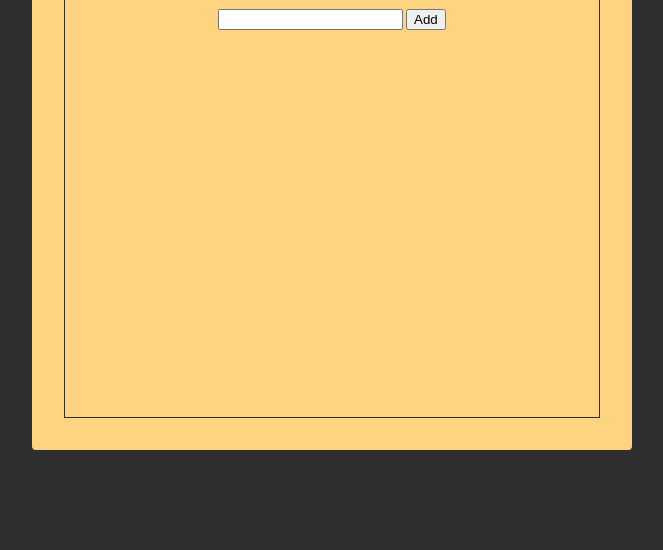
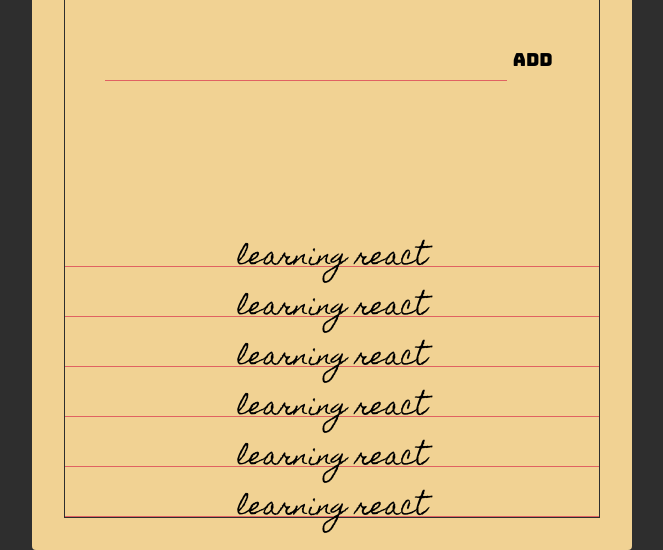
Before and after one commit to MuhammadFahrulazmi322/react-starter, a website: page index.html in a window 1280 px wide. Shown: the part 250-800 px from the top of the page, without its empty margins (308-971 px from the left). Drawn offline with nearby package versions, Linux system fonts and the light colour scheme.

Commit message:
tes add to react

```diff
--- a/index.html
+++ b/index.html
@@ -13,10 +13,18 @@
       href="https://fonts.googleapis.com/css2?family=Homemade+Apple&display=swap"
       rel="stylesheet"
     />
-
+    <script src="https://unpkg.com/react@16/umd/react.development.js"></script>
+    <script src="https://unpkg.com/react-dom@16/umd/react-dom.development.js"></script>
+    <script src="https://unpkg.com/babel-standalone@6.26.0/babel.js"></script>
     <title>Add To do List</title>
   </head>
   <body>
+    <div id="root"></div>
+
+    <script type="text/babel">
+      class App extends React.Component {
+        render() {
+          return (
             <div class="container">
               <div class="frame">
                 <header>
@@ -24,13 +32,39 @@
                   <h1 class="header-tittle">todo List</h1>
                   <button class="header-btn kiri">Clear</button>
                 </header>
-        <section>
-          <form action="">
-            <input type="text" name="" id="addTodo" />
-            <input type="submit" value="Add" />
+                <section class="add">
+                  <form action="" class="add-form">
+                    <input type="text" name="" id="addTodo" class="addTodo" />
+                    <input type="submit" value="Add" class="btnAdd" />
                   </form>
+                </section>
+                <section class="todos">
+                  <div class="todo">
+                    <span class="todo-text">learning react</span>
+                  </div>
+                  <div class="todo">
+                    <span class="todo-text">learning react</span>
+                  </div>
+                  <div class="todo">
+                    <span class="todo-text">learning react</span>
+                  </div>
+                  <div class="todo">
+                    <span class="todo-text">learning react</span>
+                  </div>
+                  <div class="todo">
+                    <span class="todo-text">learning react</span>
+                  </div>
+                  <div class="todo">
+                    <span class="todo-text">learning react</span>
+                  </div>
                 </section>
               </div>
             </div>
+          );
+        }
+      }
+
+      ReactDOM.render(<App />, document.getElementById("root"));
+    </script>
   </body>
 </html>
--- a/style.css
+++ b/style.css
@@ -4,9 +4,12 @@
 html {
   font-size: 10px;
 }
-html body {
+body,
+html {
   margin: 0;
   padding: 0;
+  font-family: -apple-system, BlinkMacSystemFont, "Segoe UI", Roboto, Oxygen,
+    Ubuntu, Cantarell, "Open Sans", "Helvetica Neue", sans-serif;
 }
 body {
   display: flex;
@@ -14,12 +17,11 @@
   justify-content: center;
   align-items: center;
   text-align: center;
-  height: 100vh;
 }
 .container {
   width: 600px;
-  height: 600px;
-  background-color: #ffd480;
+  height: 800px;
+  background-color: #f1d293;
   padding: 32px;
   border-radius: 4px;
   font-family: -apple-system, BlinkMacSystemFont, "Segoe UI", Roboto, Oxygen,
@@ -32,6 +34,7 @@
 
   display: flex;
   flex-direction: column;
+  justify-content: space-between;
 }
 header {
   display: flex;
@@ -40,10 +43,17 @@
 .header-btn {
   font-size: 1.8rem;
   font-family: "Bungee", sans-serif;
-  padding: 24px;
+  padding: 16px;
   border: unset;
   outline: unset;
   background: unset;
+  cursor: pointer;
+}
+.header-btn:active {
+  text-shadow: 1px 1px 2px #e06262;
+}
+.kiri:active {
+  text-shadow: 1px 1px 2px #2e2e2e;
 }
 .header-tittle {
   flex: 1;
@@ -56,3 +66,51 @@
 .kiri {
   color: #e06262;
 }
+.add {
+  padding: 16px;
+}
+.addForm {
+  display: flex;
+}
+.addTodo {
+  border: unset;
+  outline: unset;
+  background: unset;
+  border-bottom: 1px solid #e06262;
+  font-family: "Homemade Apple", cursive;
+  width: 80%;
+  align-items: center;
+  font-size: 16px;
+  text-transform: lowercase;
+  padding: 0 64px;
+  flex: 1;
+}
+
+.btnAdd {
+  outline: unset;
+  border: unset;
+  background: unset;
+  font-family: "Bungee", sans-serif;
+  cursor: pointer;
+  font-size: 1.8rem;
+}
+.todos {
+  display: flex;
+  flex-direction: column;
+}
+.todo {
+  position: relative;
+
+  flex: 1 0 auto;
+  text-align: center;
+  min-height: 34px;
+  margin: 16px 0 0;
+  font-size: 24px;
+  font-family: "Homemade Apple", cursive;
+  border-bottom: 1px solid #e06262;
+}
+.todo-text {
+  position: absolute;
+  left: 50%;
+  transform: translate(-50%);
+}
```
Lines whose indentation alone changed are shown as unchanged.
